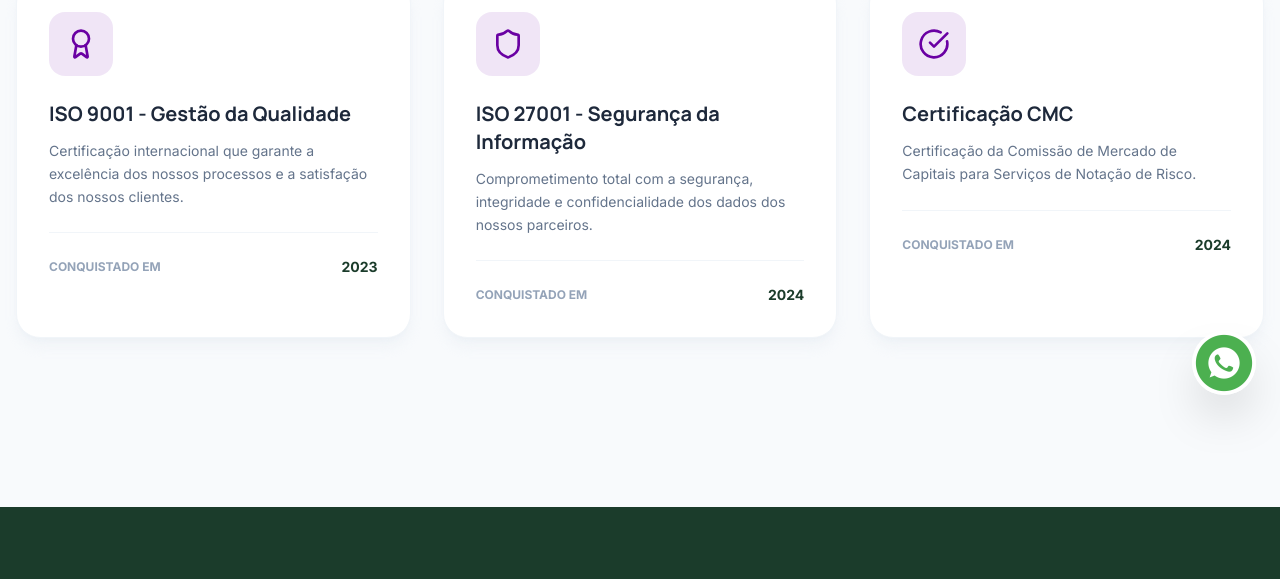
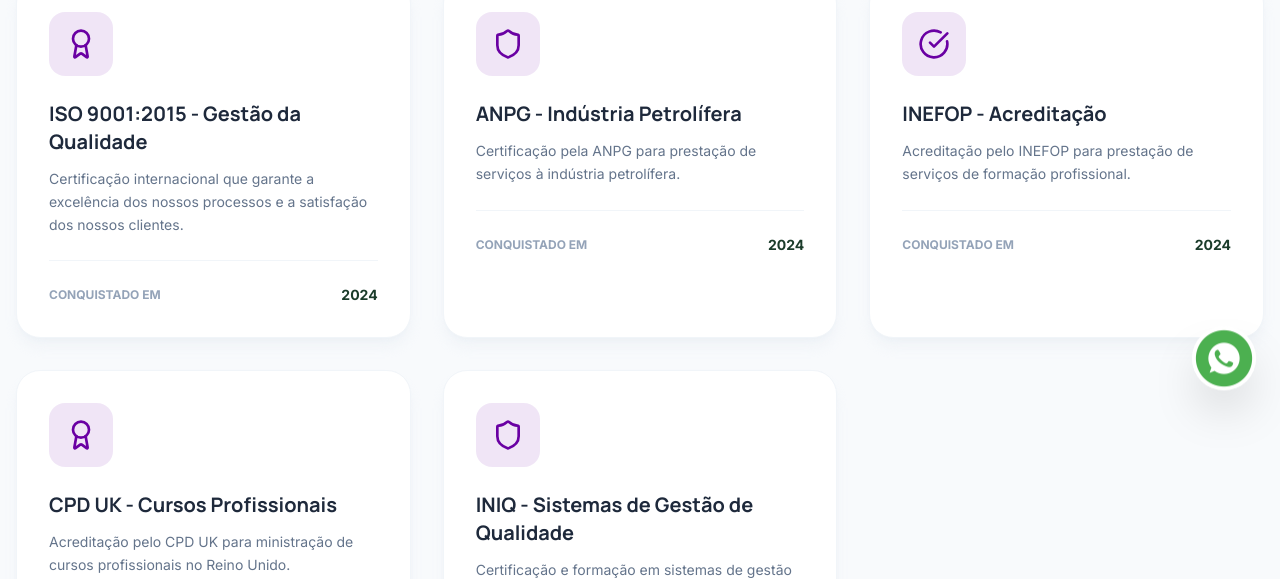
Before and after one commit to tIILUNGI/Site-Ilungi, a React (Vite) app: page /certificacoes in a window 1280 px wide. Shown: the part 373-952 px from the top of the page. Built offline with nearby package versions, Linux system fonts and the light colour scheme; no server answers; the database is empty.

Commit message:
Nossas certificações adicionadas

```diff
--- a/components/Footer.tsx
+++ b/components/Footer.tsx
@@ -100,7 +100,7 @@
           &copy; {new Date().getFullYear()} <Link to="/admin" className="cursor-default hover:text-white transition-colors" title="Área Reservada">{config.companyName || 'ILUNGI'}</Link>. {isPt ? 'Todos os direitos reservados.' : 'All rights reserved.'}
         </p>
         <div className="flex flex-wrap gap-4 sm:space-x-6 mt-4 md:mt-0 items-center justify-center">
-          <Link to="/certificacoes" className="hover:text-white font-bold">{isPt ? 'Nossas Certificações' : 'Our Certifications'}</Link>
+          <Link to="/certificacoes" className="hover:text-white font-bold text-white bg-[#6a00a3] px-4 py-2 rounded-lg transition-all">{isPt ? 'Nossas Certificações' : 'Our Certifications'}</Link>
           <a href="#" className="hover:text-white">{isPt ? 'Privacidade' : 'Privacy'}</a>
           <a href="#" className="hover:text-white">{isPt ? 'Termos de Uso' : 'Terms of Use'}</a>
           <a href="#" className="hover:text-white">{isPt ? 'Cookies' : 'Cookies'}</a>
--- a/pages/Certifications.tsx
+++ b/pages/Certifications.tsx
@@ -9,21 +9,33 @@
 
   const certs = [
     {
-      title: isPt ? 'ISO 9001 - Gestão da Qualidade' : 'ISO 9001 - Quality Management',
+      title: isPt ? 'ISO 9001:2015 - Gestão da Qualidade' : 'ISO 9001:2015 - Quality Management',
       desc: isPt ? 'Certificação internacional que garante a excelência dos nossos processos e a satisfação dos nossos clientes.' : 'International certification that guarantees the excellence of our processes and customer satisfaction.',
       icon: <Award className="w-8 h-8 text-[#6a00a3]" />,
-      date: '2023',
+      date: '2024',
     },
     {
-      title: isPt ? 'ISO 27001 - Segurança da Informação' : 'ISO 27001 - Information Security',
-      desc: isPt ? 'Comprometimento total com a segurança, integridade e confidencialidade dos dados dos nossos parceiros.' : 'Full commitment to the security, integrity, and confidentiality of our partners data.',
+      title: isPt ? 'ANPG - Indústria Petrolífera' : 'ANPG - Petroleum Industry',
+      desc: isPt ? 'Certificação pela ANPG para prestação de serviços à indústria petrolífera.' : 'ANPG certification for petroleum industry services.',
       icon: <Shield className="w-8 h-8 text-[#6a00a3]" />,
       date: '2024',
     },
     {
-      title: isPt ? 'Certificação CMC' : 'CMC Certification',
-      desc: isPt ? 'Certificação da Comissão de Mercado de Capitais para Serviços de Notação de Risco.' : 'Capital Market Commission Certification for Risk Rating Services.',
+      title: isPt ? 'INEFOP - Acreditação' : 'INEFOP - Accreditation',
+      desc: isPt ? 'Acreditação pelo INEFOP para prestação de serviços de formação profissional.' : 'INEFOP accreditation for professional training services.',
       icon: <CheckCircle className="w-8 h-8 text-[#6a00a3]" />,
+      date: '2024',
+    },
+    {
+      title: isPt ? 'CPD UK - Cursos Profissionais' : 'CPD UK - Professional Courses',
+      desc: isPt ? 'Acreditação pelo CPD UK para ministração de cursos profissionais no Reino Unido.' : 'CPD UK accreditation for professional courses in the United Kingdom.',
+      icon: <Award className="w-8 h-8 text-[#6a00a3]" />,
+      date: '2024',
+    },
+    {
+      title: isPt ? 'INIQ - Sistemas de Gestão de Qualidade' : 'INIQ - Quality Management Systems',
+      desc: isPt ? 'Certificação e formação em sistemas de gestão de qualidade.' : 'Certification and training in quality management systems.',
+      icon: <Shield className="w-8 h-8 text-[#6a00a3]" />,
       date: '2024',
     }
   ];
```
